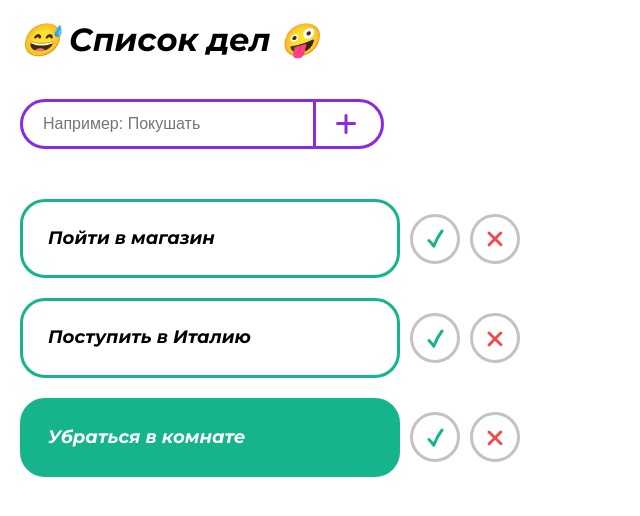
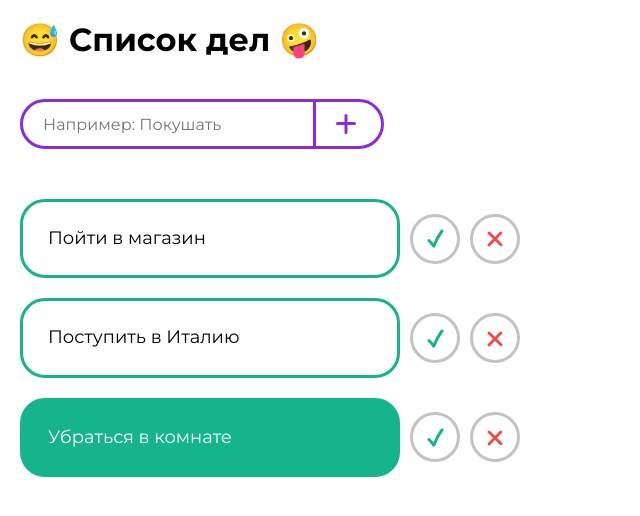
Before and after one commit to Temirsultanov/tasktracker, a plain HTML site: page index.html in a window 1280 px wide. Shown: the whole page, without its empty margins (0-640 px from the left). Drawn offline with Linux system fonts and the light colour scheme.

Commit message:
Change font to body 3

```diff
--- a/index.html
+++ b/index.html
@@ -5,7 +5,7 @@
     <meta http-equiv="X-UA-Compatible" content="IE=edge">
     <meta name="viewport" content="width=device-width, initial-scale=1.0">
     <link rel="preconnect" href="https://fonts.gstatic.com">
-    <link href="https://fonts.googleapis.com/css2?family=Montserrat:ital,wght@1,700&display=swap" rel="stylesheet">
+    <link href="https://fonts.googleapis.com/css2?family=Montserrat:ital,wght@0,400;0,700;1,700&display=swap" rel="stylesheet">
     <link rel="stylesheet" href="style.css">
     <link rel="shortcut icon" href="smile.png" type="image/png">
     <title>Наведи порядок в жизни | TaskTracker</title>
--- a/style.css
+++ b/style.css
@@ -1,27 +1,23 @@
 body{
     margin: 0;
     box-sizing: border-box;
-    /* font-family: 'Montserrat'; */
-    font-weight: 700;
-    font-style: italic;
+    font-family: 'Montserrat';
     padding: 20px;
     --violet: blueviolet;
     --green: rgb(22, 180, 141);
     --red: #f34848;
     --blue : rgb(83, 43, 226);
     --grey: #c3c3c3;
-    --white: #fff;
+    --white: #ffffff;
     --black: rgb(22, 22, 22);
 }
 h1,h2,h3,h4,h5,h6,ul{
     margin: 0;
     padding: 0;
-    font-family: 'Montserrat';
-    font-weight: 700;
-    font-size: italic;
 }
 input{
     -webkit-appearance: none;
+    font-family: 'Montserrat';
 }
 .main__title{
     margin-bottom: 20px;
```
